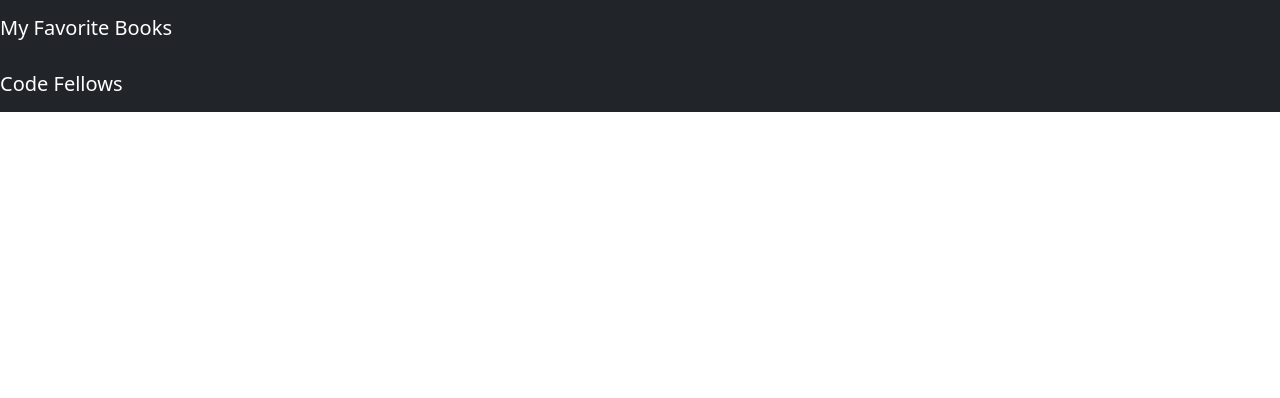
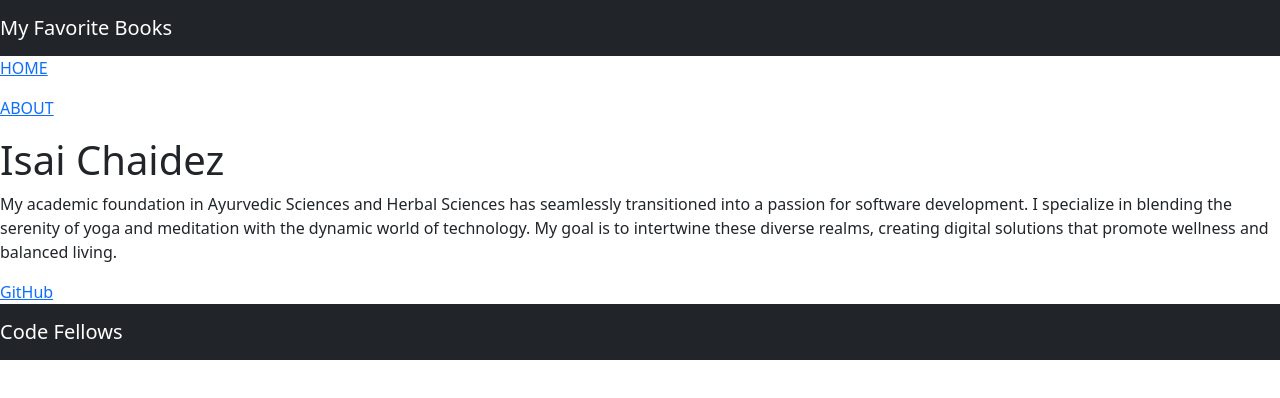
Before and after one commit to Arvoya/can-of-books-frontend, a React (Vite) app: page /about in a window 1280 px wide. Shown: the top 398 px of the page. Built offline with nearby package versions, Linux system fonts and the light colour scheme.

Commit message:
set up front end to display books and about page

```diff
--- a/package.json
+++ b/package.json
@@ -10,9 +10,10 @@
     "preview": "vite preview"
   },
   "dependencies": {
-    "bootstrap": "^5.3.1",
+    "axios": "^1.6.7",
+    "bootstrap": "^5.3.2",
     "react": "^18.2.0",
-    "react-bootstrap": "^2.8.0",
+    "react-bootstrap": "^2.10.1",
     "react-dom": "^18.2.0",
     "react-router-dom": "^6.15.0"
   },
--- a/src/About.jsx
+++ b/src/About.jsx
@@ -4,7 +4,14 @@ class Profile extends Component {
 
   render() {
     /* TODO: render information about the developers */
-    return <p>Profile page coming soon</p>
+    return (
+         <div>
+
+         <h1>Isai Chaidez</h1>
+         <p>My academic foundation in Ayurvedic Sciences and Herbal Sciences has seamlessly transitioned into a passion for software development. I specialize in blending the serenity of yoga and meditation with the dynamic world of technology. My goal is to intertwine these diverse realms, creating digital solutions that promote wellness and balanced living.</p>
+         <a href="https://www.github.com/Arvoya">GitHub</a>
+         </div>
+    )
   }
 }
 
--- a/src/App.jsx
+++ b/src/App.jsx
@@ -2,11 +2,13 @@ import React from 'react';
 import Header from './Header';
 import Footer from './Footer';
 import BestBooks from './BestBooks';
+import About from './About.jsx';
 import 'bootstrap/dist/css/bootstrap.min.css';
 import {
   BrowserRouter as Router,
   Routes,
-  Route
+  Route,
+  Link
 } from "react-router-dom";
 
 class App extends React.Component {
@@ -15,13 +17,23 @@ class App extends React.Component {
       <>
         <Router>
           <Header />
+          <Link to="/">
+            <p>HOME</p>
+          </Link>
+          <Link to="/about">
+            <p>ABOUT</p>
+          </Link>
           <Routes>
             <Route
               exact path="/"
               element={<BestBooks />}
             >
             </Route>
-            {/* PLACEHOLDER: add a route with a path of '/about' that renders the `About` component */}
+            <Route
+              exact path="/about"
+              element={<About />}
+            >
+            </Route>
           </Routes>
           <Footer />
         </Router>
--- a/src/BestBooks.jsx
+++ b/src/BestBooks.jsx
@@ -1,4 +1,6 @@
 import React from 'react';
+import axios from 'axios';
+import Carousel from 'react-bootstrap/Carousel';
 
 class BestBooks extends React.Component {
   constructor(props) {
@@ -8,18 +10,35 @@ class BestBooks extends React.Component {
     }
   }
 
-  /* TODO: Make a GET request to your API to fetch all the books from the database  */
+
+
+componentDidMount() {
+  axios.get(`http://localhost:3001/books`)
+  .then(response => {
+    console.log(response.data)
+    this.setState({
+      books: response.data
+    })
+  })
+}
+
 
   render() {
 
-    /* TODO: render all the books in a Carousel */
 
     return (
       <>
         <h2>My Essential Lifelong Learning &amp; Formation Shelf</h2>
 
-        {this.state.books.length ? (
-          <p>Book Carousel coming soon</p>
+        {this.state.books.length > 0 ? (
+             <Carousel>
+               {this.state.books.map((element, id) => (
+                    <Carousel.Item key={id} interval={5000}>
+                        <h3>{element.title}</h3>
+                        <p>{element.description}</p>
+                    </Carousel.Item>
+               ))}
+             </Carousel>
         ) : (
           <h3>No Books Found :(</h3>
         )}
```
Also changed, not shown: 2 other files (tests, documents, lock files or other folders).
